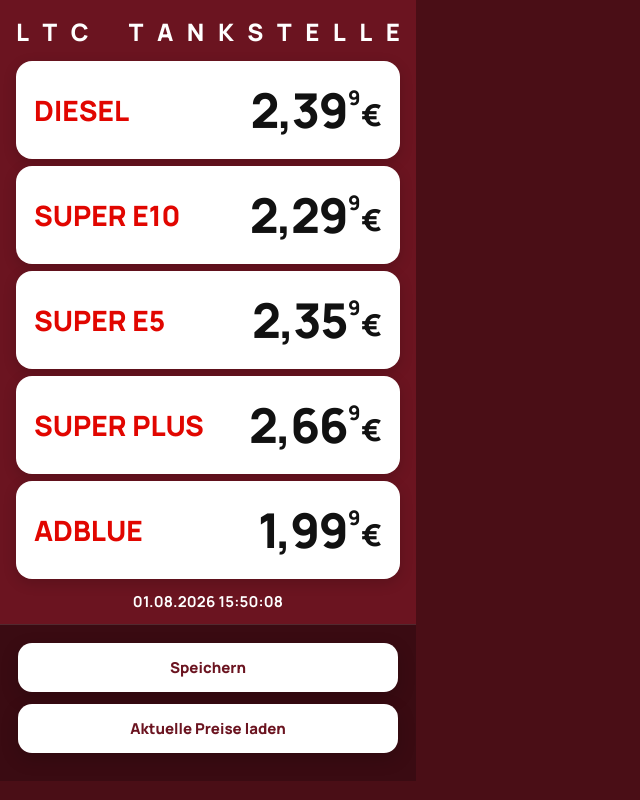
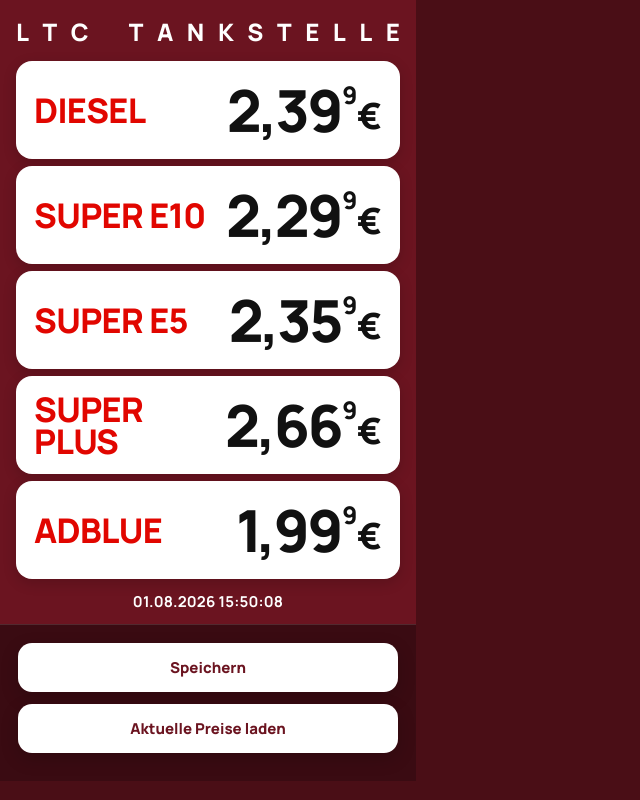
Before and after one commit to Mchdozr/gazbenzin, a PHP site: page /widget.php in a window 1280 px wide. Shown: the whole page, without its empty margins (0-640 px from the left). Run offline with PHP 8.4, Linux system fonts and the light colour scheme.

Commit message:
Increase fuel label and price font sizes further.
Co-authored-by: Mücahid Özer <Mchdozr@users.noreply.github.com>

```diff
--- a/assets/style.css
+++ b/assets/style.css
@@ -114,10 +114,10 @@ body.admin-page {
 
 .type {
   color: var(--accent);
-  font-size: 28px;
+  font-size: 34px;
   font-weight: 800;
-  line-height: 1;
-  letter-spacing: 0;
+  line-height: 0.95;
+  letter-spacing: -0.02em;
   text-transform: uppercase;
   flex: 1 1 auto;
   min-width: 0;
@@ -137,9 +137,9 @@ body.admin-page {
 .price-view {
   display: inline-flex;
   align-items: flex-start;
-  font-size: 48px;
+  font-size: 58px;
   font-weight: 800;
-  letter-spacing: -0.03em;
+  letter-spacing: -0.04em;
   color: var(--text);
 }
 
@@ -177,9 +177,9 @@ body.admin-page {
   outline: none;
   background: transparent;
   font: inherit;
-  font-size: 48px;
+  font-size: 58px;
   font-weight: 800;
-  letter-spacing: -0.03em;
+  letter-spacing: -0.04em;
   color: var(--text);
   padding: 0;
   border-bottom: 2px solid transparent;
@@ -198,11 +198,11 @@ body.admin-page {
 }
 
 .price .currency {
-  font-size: 30px;
+  font-size: 36px;
   font-weight: 800;
   flex-shrink: 0;
   line-height: 1;
-  transform: translateY(-2px);
+  transform: translateY(-3px);
 }
 
 .footer-bar {
--- a/display.php
+++ b/display.php
@@ -6,7 +6,7 @@ require __DIR__ . '/includes/fuels.php';
 
 $prices = readPrices();
 $fuels = fuelDefinitions();
-$assetV = '20260801i';
+$assetV = '20260801j';
 sendNoCacheHeaders();
 ?>
 <!DOCTYPE html>
--- a/includes/admin-view.php
+++ b/includes/admin-view.php
@@ -4,7 +4,7 @@ declare(strict_types=1);
 /** @var array $prices */
 /** @var array $fuels */
 
-$assetV = '20260801i';
+$assetV = '20260801j';
 ?>
 <!DOCTYPE html>
 <html lang="de">
```
